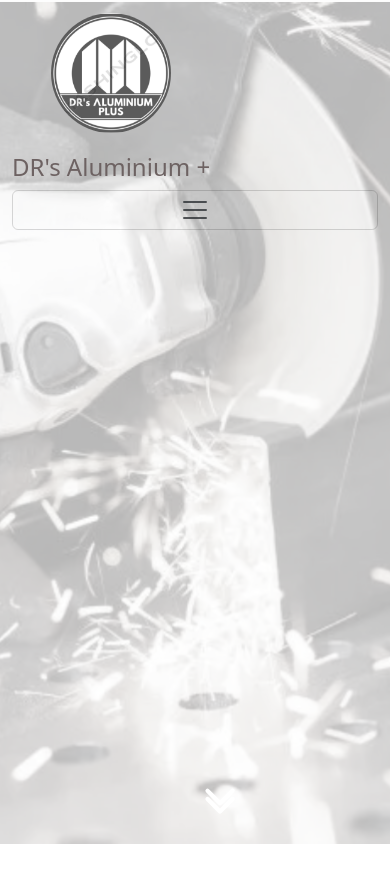
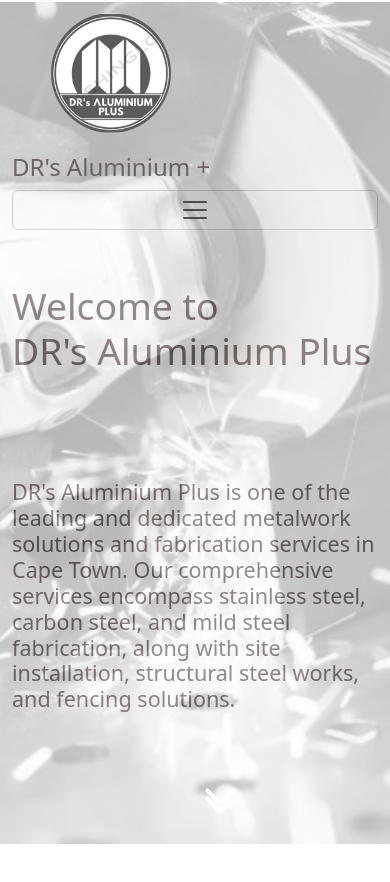
Before and after one commit to xolandaliso/react-app, a React (Create React App) app: page / in a window 390 px wide. Shown: the top 882 px of the page. Built offline with nearby package versions, Linux system fonts and the light colour scheme.

Commit message:
fiddling of custom CSS

```diff
--- a/src/components/css/landingpage.css
+++ b/src/components/css/landingpage.css
@@ -25,12 +25,15 @@
 .welcome-text {
   text-align: left;
   text-shadow: 2px 2px 5px rgba(0., 0, 0, 0.6); /* Slight shadow for better readability */
-
+  color: rgb(109, 98, 98);
 }
 
 .sub-text {
   text-align: left;
-  font-weight: normal;
+  font-weight: 500;
+  color: rgb(109, 98, 98);
+  font-size: 0.3rem;
+
 }
 
 .carousel-section {
@@ -42,6 +45,9 @@
   .welcome-text,
   .sub-text {
     text-align: left;
+    font-weight: 500;
+    color: rgb(109, 98, 98);
+    font-size: 0.3rem;
   }
 
   .landing-page {
```
